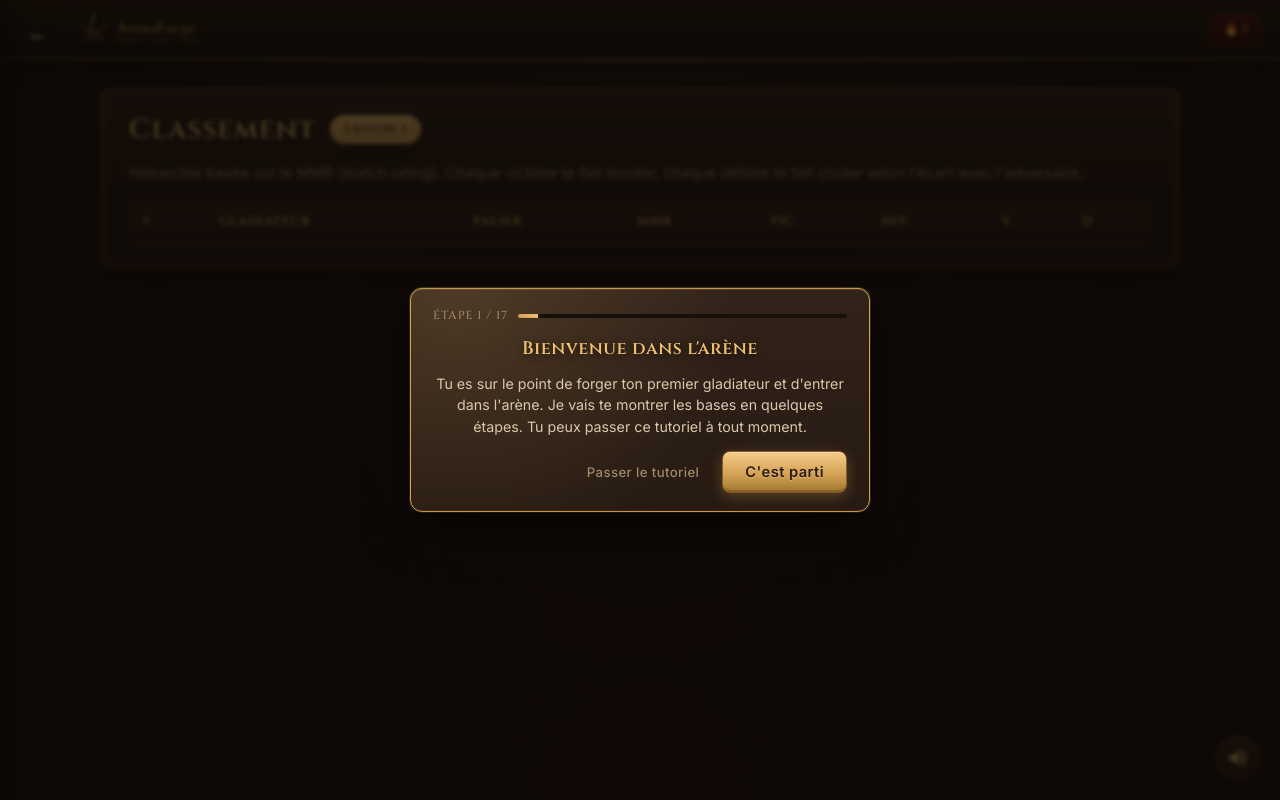
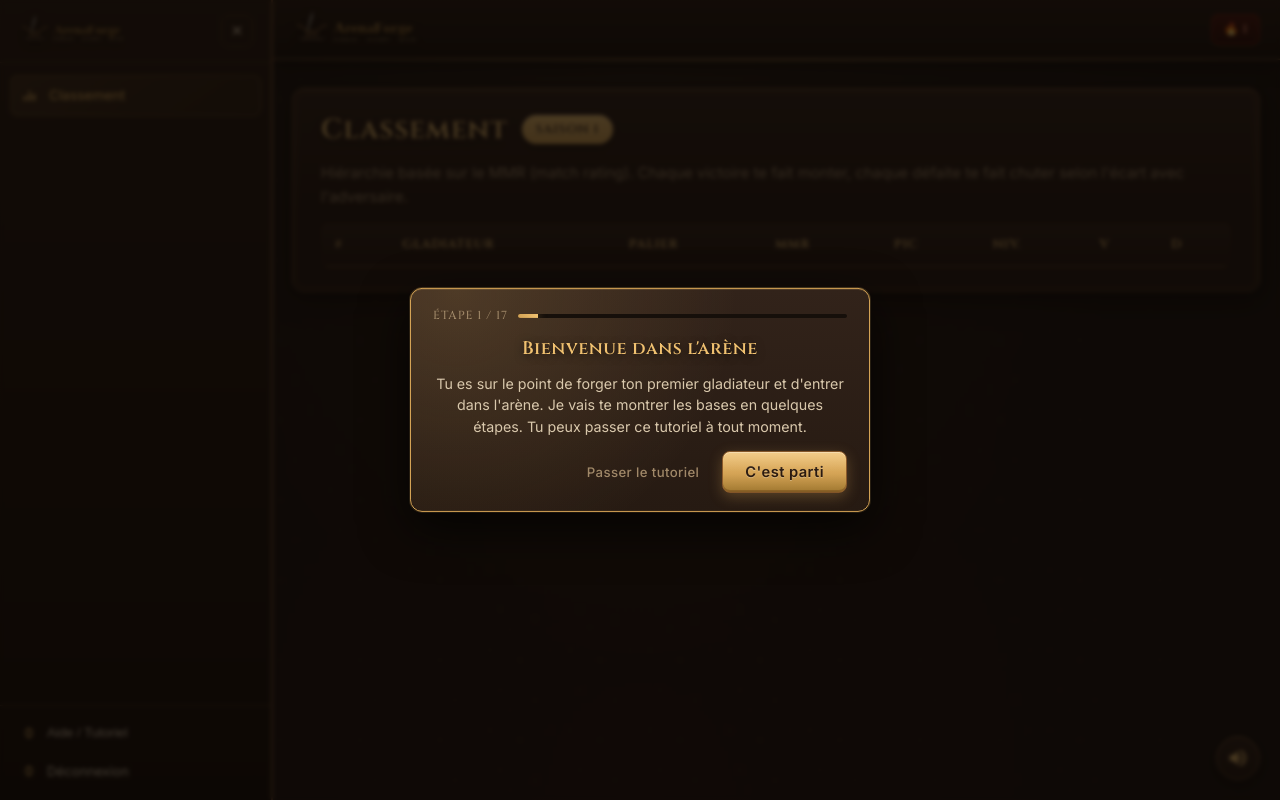
Before and after one commit to Locktix/ArenaForge, a PHP site: page /ranking.php in a window 1280 px wide. Run offline with PHP 8.4, Linux system fonts and the light colour scheme; the visitor is signed in with stand-in values (Sample User, id 1); data comes from the database, SQL or seed files in the repository; data that the repository does not hold is empty.

Commit message:
Refonte navbar : sidebar fixe desktop + hamburger mobile, correction icône marché
Co-Authored-By: Claude Sonnet 4.6 <noreply@anthropic.com>

```diff
--- a/assets/css/main.css
+++ b/assets/css/main.css
@@ -401,6 +401,24 @@ body.nav-open .nav-drawer { transform: translateX(0); }
 .nav-drawer-footer .logout:hover { color: var(--danger-2); }
 .nav-drawer-footer img { width: 16px; height: 16px; opacity: 0.7; }
 
+/* --- Sidebar fixe sur grand écran --- */
+@media (min-width: 960px) {
+    .nav-toggle  { display: none; }
+    .nav-overlay { display: none !important; }
+
+    .nav-drawer {
+        transform: none;
+        transition: none;
+        box-shadow: 1px 0 0 var(--border);
+    }
+
+    /* Tout le contenu body décalé à droite de la sidebar */
+    body { padding-left: 272px; }
+
+    /* La topnav occupe uniquement la largeur restante */
+    .topnav { position: sticky; top: 0; }
+}
+
 /* ---------- Layout ---------- */
 .wrap {
     max-width: 1120px;
--- a/public/_nav.php
+++ b/public/_nav.php
@@ -96,7 +96,7 @@ function nav_active(string $page, string $current): string {
                 <img src="../assets/svg/weapons/axe.svg" alt=""> Forge
             </a></li>
             <li><a href="market.php" class="<?= nav_active('market', $cp) ?>">
-                <img src="../assets/svg/decor/torch.svg" alt=""> Marché noir
+                <img src="../assets/svg/quests/hammer.svg" alt=""> Marché noir
             </a></li>
         </ul>
     </div>
--- a/public/market.php
+++ b/public/market.php
@@ -39,7 +39,7 @@ function offer_label_type(string $t): string {
 <main class="wrap">
     <section class="card">
         <div class="market-header">
-            <h1><img src="../assets/svg/decor/torch.svg" alt="" class="inline-icon"> Marché noir</h1>
+            <h1><img src="../assets/svg/quests/hammer.svg" alt="" class="inline-icon"> Marché noir</h1>
             <div class="gold-counter">
                 <span class="gold-pill gold-pill-lg"><?= $gold ?> 🪙</span>
                 <small class="muted">Or disponible</small>
```
